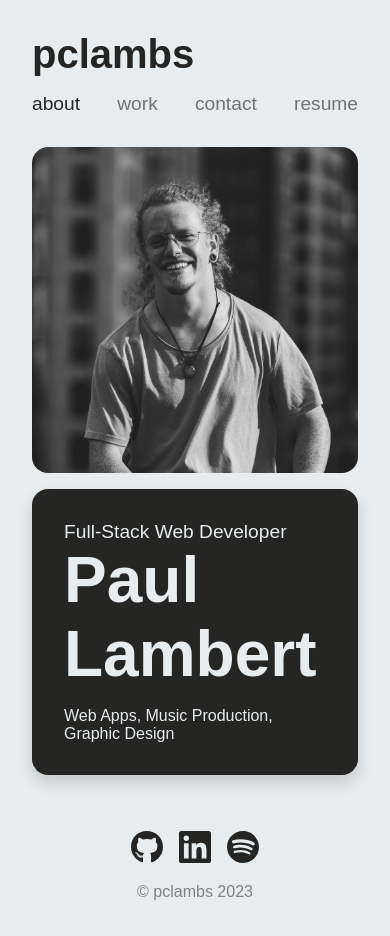
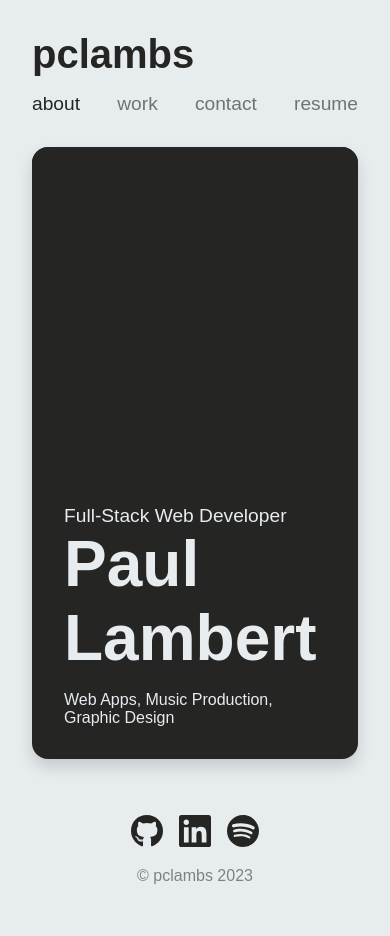
Before and after one commit to pclambs/react-portfolio, a React (Vite) app: page / in a window 390 px wide. Shown: the top 936 px of the page. Built offline with nearby package versions, Linux system fonts and the light colour scheme.

Commit message:
img bug fix

```diff
--- a/src/pages/About/About.css
+++ b/src/pages/About/About.css
@@ -105,6 +105,13 @@ h5 {
     width: 100% !important;
   }
 
+  .img-div {
+    width: 100% !important;
+    float: left;
+    margin-bottom: 1rem !important;
+    height: auto;
+  }
+
   h4 {
     font-size: 4rem;
   }
--- a/src/pages/About/index.jsx
+++ b/src/pages/About/index.jsx
@@ -8,7 +8,7 @@ function About() {
 		<>
 			<h2>about</h2>
 			<div className="container">
-				<div>
+				<div className='img-div'>
 					<img src={paulImg} alt="Paul Lambert" className="about-paul" />
 				</div>
 				<div className="about-card">
```
